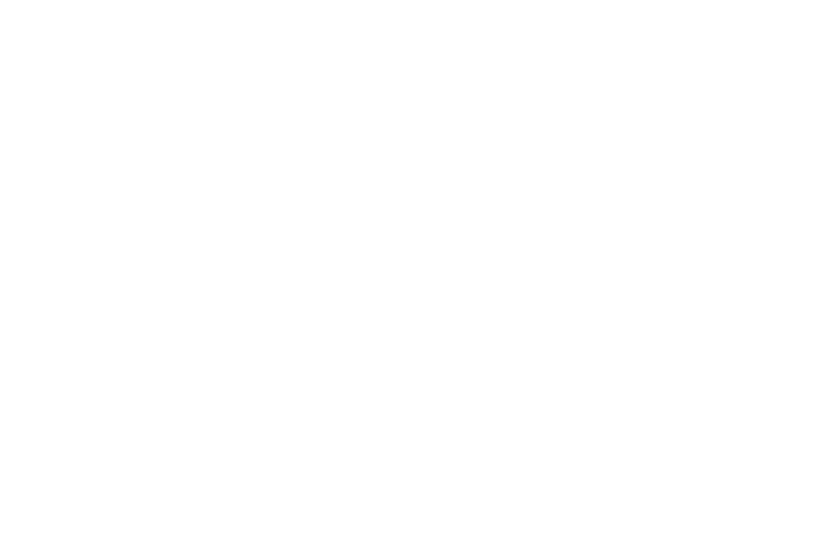
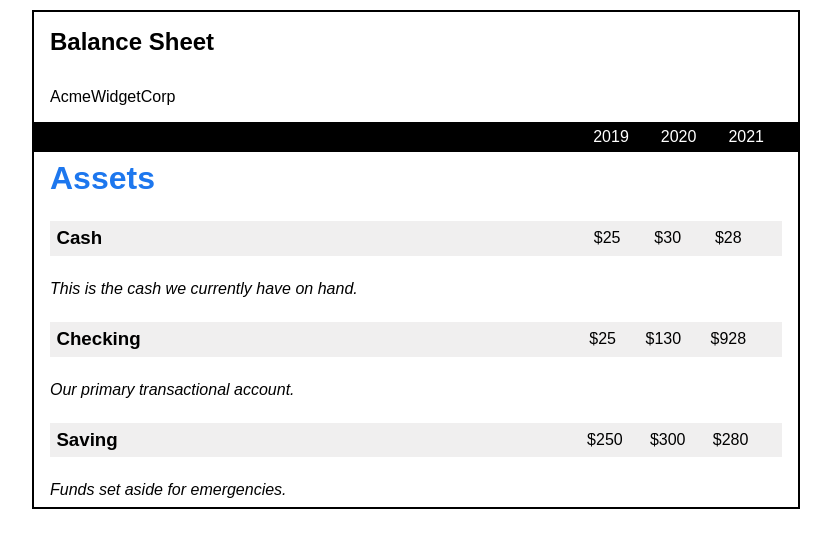
Before and after one commit to Vinay9897/freeCodeCampProject, a plain HTML site: page BalanceSheet/index.html in a window 1280 px wide. Shown: the whole page, without its empty margins (224-1055 px from the left). Drawn offline with Linux system fonts and the light colour scheme.

Commit message:
desgin the balance sheet using div

```diff
--- a/BalanceSheet/index.html
+++ b/BalanceSheet/index.html
@@ -5,10 +5,69 @@
     <meta charset="UTF-8">
     <meta http-equiv="X-UA-Compatible" content="IE=edge">
     <meta name="viewport" content="width=device-width, initial-scale=1.0">
-    <title>Document</title>
+    <title>Balance sheet</title>
+    <link rel="stylesheet" href="style.css">
 </head>
 
 <body>
+    <main>
+        <section class="header">
+            <h1>Balance Sheet</h1>
+            <p>AcmeWidgetCorp</p>
+        </section>
+
+        <section>
+            <div class="bl-header">
+                <ul>
+                    <li>2019</li>
+                    <li>2020</li>
+                    <li>2021</li>
+                </ul>
+            </div>
+        </section>
+        <h1 class="header1">Assets</h1>
+
+        <div class="row">
+            <h3>
+                Cash
+            </h3>
+            <div class="inner-row">
+                <ul>
+                    <li>$25</li>
+                    <li>$30</li>
+                    <li>$28</li>
+                </ul>
+            </div>
+        </div>
+        <p class="para">This is the cash we currently have on hand.</p>
+        <div class="row">
+            <h3>
+                Checking
+            </h3>
+            <div class="inner-row">
+                <ul>
+                    <li>$25</li>
+                    <li>$130</li>
+                    <li>$928</li>
+                </ul>
+            </div>
+        </div>
+        <p class="para">Our primary transactional account.</p>
+
+        <div class="row">
+            <h3>
+                Saving
+            </h3>
+            <div class="inner-row">
+                <ul>
+                    <li>$250</li>
+                    <li>$300</li>
+                    <li>$280</li>
+                </ul>
+            </div>
+        </div>
+        <p class="para">Funds set aside for emergencies.</p>
+    </main>
 </body>
 
 </html>
--- /dev/null
+++ b/BalanceSheet/style.css
@@ -0,0 +1,87 @@
+* {
+    box-sizing: border-box;
+    padding: 0px;
+    margin: 0px;
+}
+
+body {
+    font-family: sans-serif;
+}
+
+main {
+    width: 60%;
+    min-width: 300px;
+    margin: 10px auto auto auto;
+    border: 2px solid black;
+}
+
+.header h1 {
+    padding: 1rem;
+}
+
+.header p {
+    padding: 1rem 1rem 1rem 1rem;
+}
+
+.bl-header {
+    width: 100%;
+    height: 30px;
+    background-color: black;
+    border: 2px solid black;
+    /* display: block;
+    position: fixed; */
+    /* top: 0; */
+}
+
+.bl-header ul {
+    display: flex;
+    /* width: 30%; */
+    height: 100%;
+    color: white;
+    justify-content: flex-end;
+    padding: 0rem 1rem;
+    flex-wrap: wrap;
+    align-items: center;
+}
+
+.bl-header ul li {
+    padding: 0rem 1rem;
+}
+
+li {
+    list-style: none;
+}
+
+.header1 {
+    padding: .5rem 0rem .5rem 1rem;
+    color: rgb(29, 119, 238);
+}
+
+.row {
+    display: flex;
+    background-color: rgb(240, 239, 239);
+    margin: 1rem;
+    padding: .4rem;
+}
+
+.row h3 {
+    width: 70%;
+    align-items: center;
+}
+
+.row .inner-row {
+    width: 30%;
+}
+
+.inner-row ul {
+    display: flex;
+    height: 100%;
+    justify-content: space-evenly;
+    align-items: center;
+}
+
+.para {
+    padding: .5rem;
+    margin: 0rem .5rem;
+    font-style: italic;
+}
```
